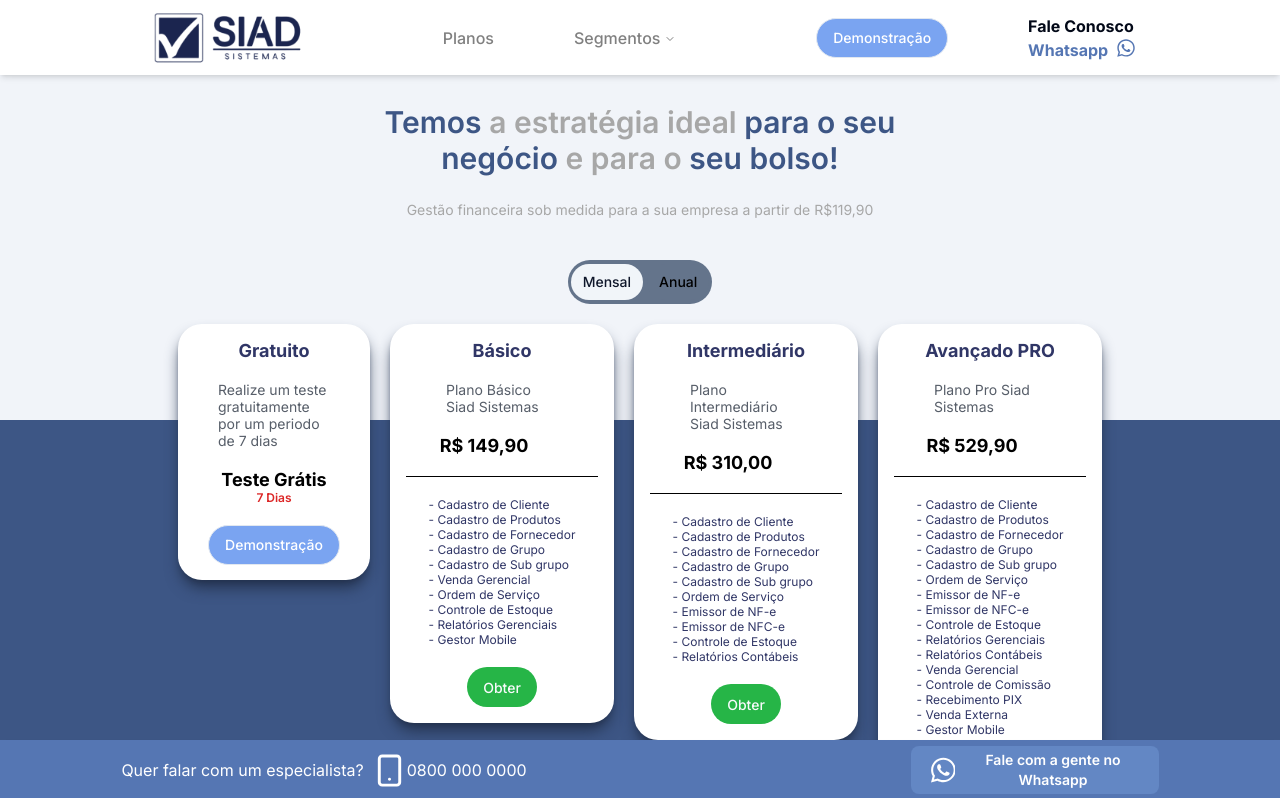
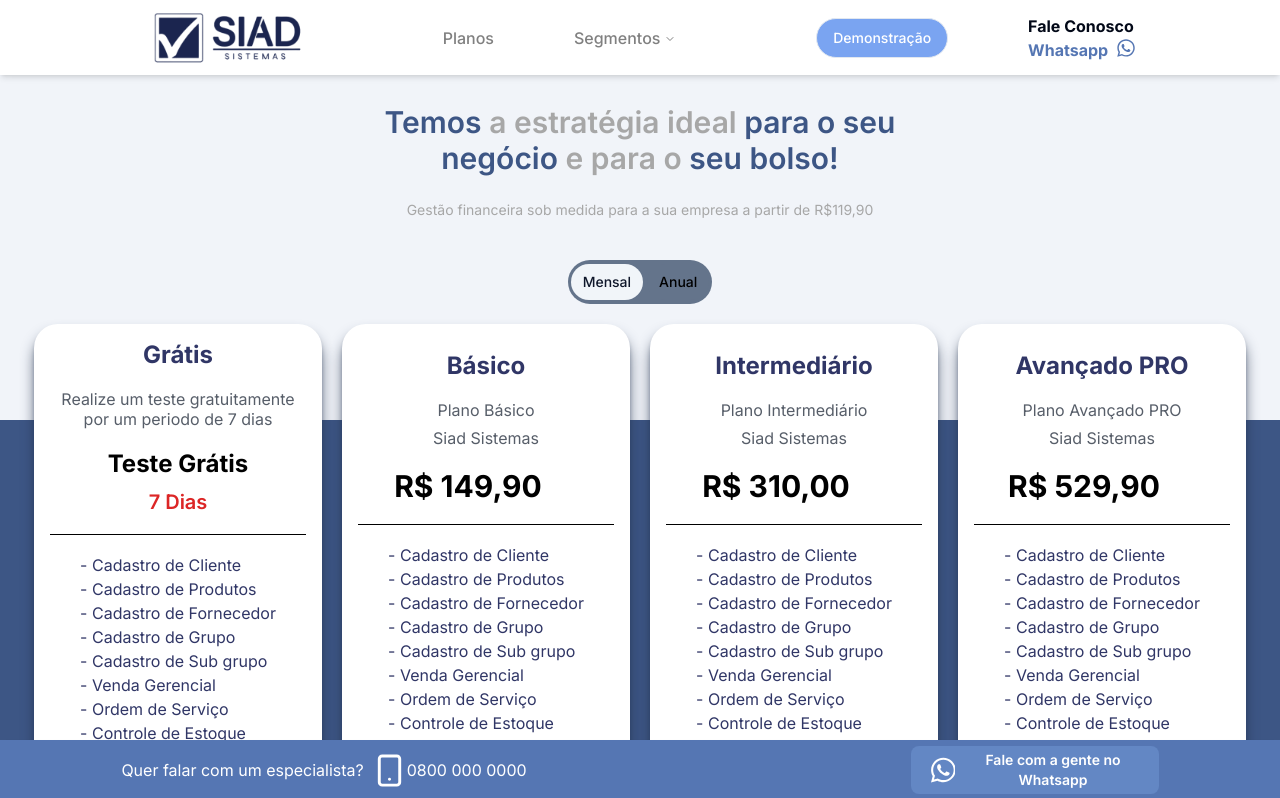
Before and after one commit to EvaldoFerreiraMoreira/site-siad, a Next.js app: page /planos in a window 1280 px wide. Shown: the top 798 px of the page. Built offline with nearby package versions, Linux system fonts and the light colour scheme.

Commit message:
fix: carrossel responsive

```diff
--- a/src/app/planos/components/componentsMobile/CarrosselPlanosMobile.tsx
+++ b/src/app/planos/components/componentsMobile/CarrosselPlanosMobile.tsx
@@ -19,31 +19,6 @@ const CarrosselPlanosMobile = () => {
 
 
     const items = [
-        <div className="item" data-value="1" key={0}>
-            <div className='flex mt-5 justify-center gap-2 pb-5'>
-
-                <div className='flex flex-col justify-center bg-white w-72 p-4 rounded-3xl shadow-[#23314C] shadow-lg'>
-                    <div className='flex flex-col items-center gap-5 text-[#303666]'>
-
-                        <h1 className='text-3xl font-bold'>Grátis</h1>
-
-                        <div className='flex flex-col text-lg gap-2 text-[#575E69]'>
-                            <p className='w-28'>Realize um teste gratuitamente por um periodo de 7 dias</p>
-                        </div>
-
-                        <div className='flex flex-col gap-3'>
-                            <h1 className='text-2xl font-bold text-black '>Teste Grátis</h1>
-                            <p className='text-xl text-center font-semibold text-red-600'>
-                                7 Dias
-                            </p>
-                        </div>
-
-                        <Formulario />
-
-                    </div>
-                </div>
-            </div>
-        </div>,
          <div className="item" data-value="1" key={0}>
          <div className='flex mt-5 justify-center gap-2 pb-5'>
 
@@ -99,7 +74,7 @@ const CarrosselPlanosMobile = () => {
              </div>
          </div>
      </div>,
-        <div className="item" data-value="1" key={0}>
+        <div className="item" data-value="1" key={1}>
             <div className='flex mt-5 justify-center gap-2 pb-5'>
 
                 <div className='flex flex-col justify-center bg-white w-72 p-4 rounded-3xl shadow-[#23314C] shadow-lg'>
@@ -174,7 +149,7 @@ const CarrosselPlanosMobile = () => {
                 </div>
             </div>
         </div>,
-        <div className="item" data-value="1" key={0}>
+        <div className="item" data-value="1" key={2}>
             <div className='flex mt-5 justify-center gap-2 pb-5'>
 
                 <div className='flex flex-col justify-center bg-white w-72 p-4 rounded-3xl shadow-[#23314C] shadow-lg'>
@@ -236,12 +211,12 @@ const CarrosselPlanosMobile = () => {
                         </div>
                         {activeSection === "mensal"
                             ?
-                            <Link href="https://buy.stripe.com/8wM8zs9pq1wk0FyeUU">
+                            <Link href="https://buy.stripe.com/28og1UfNOfnabkc28a">
                                 <Button className='bg-[#26B547] rounded-3xl px-14'>
                                     Obter
                                 </Button>
                             </Link>
-                            : <Link href="https://buy.stripe.com/cN22b48lm5MAdskdQR">
+                            : <Link href="https://buy.stripe.com/dR6aHAeJK0sg9c4dQT">
                                 <Button className='bg-[#26B547] rounded-3xl '>
                                     Obter
                                 </Button>
@@ -251,7 +226,7 @@ const CarrosselPlanosMobile = () => {
                 </div>
             </div>
         </div>,
-        <div className="item" data-value="1" key={0}>
+        <div className="item" data-value="1" key={3}>
             <div className='flex mt-5 justify-center gap-2 pb-5'>
 
                 <div className='flex flex-col justify-center bg-white w-72 p-4 rounded-3xl shadow-[#23314C] shadow-lg'>
@@ -312,12 +287,12 @@ const CarrosselPlanosMobile = () => {
                         </div>
                         {activeSection === "mensal"
                             ?
-                            <Link href="https://buy.stripe.com/8wM8zs9pq1wk0FyeUU">
+                            <Link href="https://buy.stripe.com/00gdTMatu1wk2NGfZ2">
                                 <Button className='bg-[#26B547] rounded-3xl px-14'>
                                     Obter
                                 </Button>
                             </Link>
-                            : <Link href="https://buy.stripe.com/cN22b48lm5MAdskdQR">
+                            : <Link href="https://buy.stripe.com/9AQ4jc59a7UI0Fy005">
                                 <Button className='bg-[#26B547] rounded-3xl '>
                                     Obter
                                 </Button>
--- a/src/app/planos/components/componentsWeb/CarrosselPlanosWeb.tsx
+++ b/src/app/planos/components/componentsWeb/CarrosselPlanosWeb.tsx
@@ -20,37 +20,72 @@ const CarrosselPlanosWeb = () => {
     const items = [
         <div className="item" data-value="1" key={0}>
             <div className='flex mt-5 justify-center gap-5 pb-5'>
-                <div className='flex flex-col justify-center bg-white h-64 w-48 rounded-3xl shadow-[#23314C] shadow-lg'>
+
+                <div className='flex flex-col justify-center bg-white w-72 p-4 rounded-3xl shadow-[#23314C] shadow-lg'>
                     <div className='flex flex-col items-center gap-5 text-[#303666]'>
-                        <h1 className='text-lg font-bold'>Gratuito</h1>
-                        <div className='flex flex-col text-sm gap-2 text-[#575E69]'>
-                            <p className='w-28'>Realize um teste gratuitamente por um periodo de 7 dias</p>
+                        <h1 className='text-2xl font-bold'>Grátis</h1>
+                        <div className='flex flex-col text-center  gap-2 text-[#575E69]'>
+                            <p className='w-30'>Realize um teste gratuitamente por um periodo de 7 dias</p>
+
                         </div>
-                        <div className='flex flex-col'>
-                            <h1 className='text-lg font-bold text-black'>Teste Grátis</h1>
-                            <p className='text-xs text-center font-semibold text-red-600'>
+                        <div className='flex flex-col gap-3'>
+                            <h1 className='text-2xl font-bold text-black '>Teste Grátis</h1>
+                            <p className='text-xl text-center font-semibold text-red-600'>
                                 7 Dias
                             </p>
                         </div>
-                        <div>
-                            <Formulario />
+                        <Separator className='bg-black' />
+                        <div className='flex flex-col text-base gap-1'>
+                            <p>
+                                - Cadastro de Cliente
+                            </p>
+                            <p>
+                                - Cadastro de Produtos
+                            </p>
+                            <p>
+                                - Cadastro de Fornecedor
+                            </p>
+                            <p>
+                                - Cadastro de Grupo
+                            </p>
+                            <p>
+                                - Cadastro de Sub grupo
+                            </p>
+                            <p>
+                                - Venda Gerencial
+                            </p>
+                            <p>
+                                - Ordem de Serviço
+                            </p>
+                            <p>
+                                - Controle de Estoque
+                            </p>
+                            <p>
+                                - Relatórios Gerenciais
+                            </p>
+                            <p>
+                                - Gestor Mobile
+                            </p>
+
                         </div>
+                        <Formulario />
                     </div>
                 </div>
-                <div className='flex flex-col justify-center bg-white h-1/2 w-56 p-4 rounded-3xl shadow-[#23314C] shadow-lg'>
+                <div className='flex flex-col justify-center bg-white w-72 p-4 rounded-3xl shadow-[#23314C] shadow-lg'>
                     <div className='flex flex-col items-center gap-5 text-[#303666]'>
-                        <h1 className='text-lg font-bold'>Básico</h1>
-                        <div className='flex flex-col text-sm gap-2 text-[#575E69]'>
-                            <p className='w-28'>Plano Básico Siad Sistemas</p>
+                        <h1 className='text-2xl font-bold'>Básico</h1>
+                        <div className='flex flex-col text-center  gap-2 text-[#575E69]'>
+                            <p className='w-30'>Plano Básico </p>
+                            <p>Siad Sistemas</p>
                         </div>
-                        <div className='flex flex-col mr-9'>
-                            <p className='text-xs left-10 text-red-600 line-through'>
+                        <div className='flex flex-col justify-center mr-9'>
+                            <p className='text-xl left-10 text-red-600 line-through'>
                                 {activeSection === "mensal"
                                     ? ""
                                     : "R$ 149,90"
                                 }
                             </p>
-                            <h1 className='text-lg font-bold text-black'>
+                            <h1 className='text-3xl font-bold text-black'>
                                 {activeSection === "mensal"
                                     ? "R$ 149,90"
                                     : "R$ 129,90"
@@ -58,7 +93,7 @@ const CarrosselPlanosWeb = () => {
                             </h1>
                         </div>
                         <Separator className='bg-black' />
-                        <div className='text-xs'>
+                        <div className='flex flex-col text-base gap-1'>
                             <p>
                                 - Cadastro de Cliente
                             </p>
@@ -94,32 +129,35 @@ const CarrosselPlanosWeb = () => {
                         {activeSection === "mensal"
                             ?
                             <Link href="https://buy.stripe.com/8wM8zs9pq1wk0FyeUU">
-                                <Button className='bg-[#26B547] rounded-3xl'>
+                                <Button className='bg-[#26B547] rounded-3xl px-14'>
                                     Obter
                                 </Button>
                             </Link>
                             : <Link href="https://buy.stripe.com/cN22b48lm5MAdskdQR">
-                                <Button className='bg-[#26B547] rounded-3xl'>
+                                <Button className='bg-[#26B547] rounded-3xl px-14'>
                                     Obter
                                 </Button>
                             </Link>
                         }
                     </div>
                 </div>
-                <div className='flex flex-col justify-center bg-white h-1/2 p-4 w-56 rounded-3xl shadow-[#23314C] shadow-lg'>
+                <div className='flex flex-col justify-center bg-white w-72 p-4 rounded-3xl shadow-[#23314C] shadow-lg'>
                     <div className='flex flex-col items-center gap-5 text-[#303666]'>
-                        <h1 className='text-lg font-bold'>Intermediário</h1>
-                        <div className='flex flex-col text-sm gap-2 text-[#575E69]'>
-                            <p className='w-28'>Plano Intermediário Siad Sistemas</p>
+                        <h1 className='text-2xl font-bold'>Intermediário</h1>
+                        <div className='flex flex-col text-center  gap-2 text-[#575E69]'>
+                            <p className='w-34'>Plano Intermediário
+                            </p>
+                            <p>
+                                Siad Sistemas</p>
                         </div>
-                        <div className='flex flex-col mr-9'>
-                            <p className='text-xs left-10 text-red-600 line-through'>
+                        <div className='flex flex-col justify-center mr-9'>
+                            <p className='text-xl left-10 text-red-600 line-through'>
                                 {activeSection === "mensal"
                                     ? ""
                                     : "R$ 310,00"
                                 }
                             </p>
-                            <h1 className='text-lg font-bold text-black'>
+                            <h1 className='text-3xl font-bold text-black'>
                                 {activeSection === "mensal"
                                     ? "R$ 310,00"
                                     : "R$ 279,90"
@@ -127,7 +165,7 @@ const CarrosselPlanosWeb = () => {
                             </h1>
                         </div>
                         <Separator className='bg-black' />
-                        <div className='text-xs'>
+                        <div className='flex flex-col text-base gap-1'>
                             <p>
                                 - Cadastro de Cliente
                             </p>
@@ -144,51 +182,53 @@ const CarrosselPlanosWeb = () => {
                                 - Cadastro de Sub grupo
                             </p>
                             <p>
-                                - Ordem de Serviço
+                                - Venda Gerencial
                             </p>
                             <p>
-                                - Emissor de NF-e
-                            </p>
-                            <p>
-                                - Emissor de NFC-e
+                                - Ordem de Serviço
                             </p>
                             <p>
                                 - Controle de Estoque
                             </p>
                             <p>
-                                - Relatórios Contábeis
+                                - Relatórios Gerenciais
+                            </p>
+                            <p>
+                                - Gestor Mobile
                             </p>
 
                         </div>
                         {activeSection === "mensal"
                             ?
-                            <Link href="https://buy.stripe.com/8wM8zs9pq1wk0FyeUU">
-                                <Button className='bg-[#26B547] rounded-3xl'>
+                            <Link href="https://buy.stripe.com/28og1UfNOfnabkc28a">
+                                <Button className='bg-[#26B547] rounded-3xl px-14'>
                                     Obter
                                 </Button>
                             </Link>
-                            : <Link href="https://buy.stripe.com/cN22b48lm5MAdskdQR">
-                                <Button className='bg-[#26B547] rounded-3xl'>
+                            : <Link href="https://buy.stripe.com/dR6aHAeJK0sg9c4dQT">
+                                <Button className='bg-[#26B547] rounded-3xl px-14'>
                                     Obter
                                 </Button>
                             </Link>
                         }
                     </div>
                 </div>
-                <div className='flex flex-col justify-center bg-white h-auto p-4 w-56 rounded-3xl shadow-[#23314C] shadow-lg'>
+                <div className='flex flex-col justify-center bg-white w-72 p-4 rounded-3xl shadow-[#23314C] shadow-lg'>
                     <div className='flex flex-col items-center gap-5 text-[#303666]'>
-                        <h1 className='text-lg font-bold'>Avançado PRO</h1>
-                        <div className='flex flex-col text-sm gap-2 text-[#575E69]'>
-                            <p className='w-28'>Plano Pro Siad Sistemas</p>
+                        <h1 className='text-2xl font-bold'>Avançado PRO</h1>
+                        <div className='flex flex-col text-center gap-2 text-[#575E69]'>
+                            <p className='w-34'>Plano Avançado PRO
+                            </p>
+                            <p>Siad Sistemas</p>
                         </div>
-                        <div className='flex flex-col mr-9'>
-                            <p className='text-xs left-10 text-red-600 line-through'>
+                        <div className='flex flex-col justify-center mr-9'>
+                            <p className='text-xl left-10 text-red-600 line-through'>
                                 {activeSection === "mensal"
                                     ? ""
                                     : "R$ 529,90"
                                 }
                             </p>
-                            <h1 className='text-lg font-bold text-black'>
+                            <h1 className='text-3xl font-bold text-black'>
                                 {activeSection === "mensal"
                                     ? "R$ 529,90"
                                     : "R$ 489,00"
@@ -196,7 +236,7 @@ const CarrosselPlanosWeb = () => {
                             </h1>
                         </div>
                         <Separator className='bg-black' />
-                        <div className='text-xs'>
+                        <div className='flex flex-col text-base gap-1'>
                             <p>
                                 - Cadastro de Cliente
                             </p>
@@ -213,49 +253,31 @@ const CarrosselPlanosWeb = () => {
                                 - Cadastro de Sub grupo
                             </p>
                             <p>
-                            - Ordem de Serviço
+                                - Venda Gerencial
                             </p>
                             <p>
-                            - Emissor de NF-e
+                                - Ordem de Serviço
                             </p>
                             <p>
-                            - Emissor de NFC-e
+                                - Controle de Estoque
                             </p>
                             <p>
-                            - Controle de Estoque
+                                - Relatórios Gerenciais
                             </p>
                             <p>
-                            - Relatórios Gerenciais
-                            </p>
-                            <p>
-                            - Relatórios Contábeis
-                            </p>
-                            <p>
-                            - Venda Gerencial
-                            </p>
-                            <p>
-                            - Controle de Comissão
-                            </p>
-                            <p>
-                            - Recebimento PIX
-                            </p>
-                            <p>
-                            - Venda Externa
-                            </p>
-                            <p>
-                            - Gestor Mobile
+                                - Gestor Mobile
                             </p>
 
                         </div>
                         {activeSection === "mensal"
                             ?
-                            <Link href="https://buy.stripe.com/8wM8zs9pq1wk0FyeUU">
-                                <Button className='bg-[#26B547] rounded-3xl'>
+                            <Link href="https://buy.stripe.com/00gdTMatu1wk2NGfZ2">
+                                <Button className='bg-[#26B547] rounded-3xl px-14'>
                                     Obter
                                 </Button>
                             </Link>
-                            : <Link href="https://buy.stripe.com/cN22b48lm5MAdskdQR">
-                                <Button className='bg-[#26B547] rounded-3xl'>
+                            : <Link href="https://buy.stripe.com/9AQ4jc59a7UI0Fy005">
+                                <Button className='bg-[#26B547] rounded-3xl px-14'>
                                     Obter
                                 </Button>
                             </Link>
--- a/src/app/planos/page.tsx
+++ b/src/app/planos/page.tsx
@@ -18,8 +18,8 @@ const Planos = () => {
                         <CarrosselPlanos />
                     </div>
                 </div>
-                <div className=" relative w-full bg-[#3D5685] h-[35rem]">
-                    <div className="pt-[30rem]">
+                <div className=" relative w-full bg-[#3D5685] h-[40rem]">
+                    <div className="pt-[35rem]">
                         <CardGratis />
                     </div>
                 </div>
```
